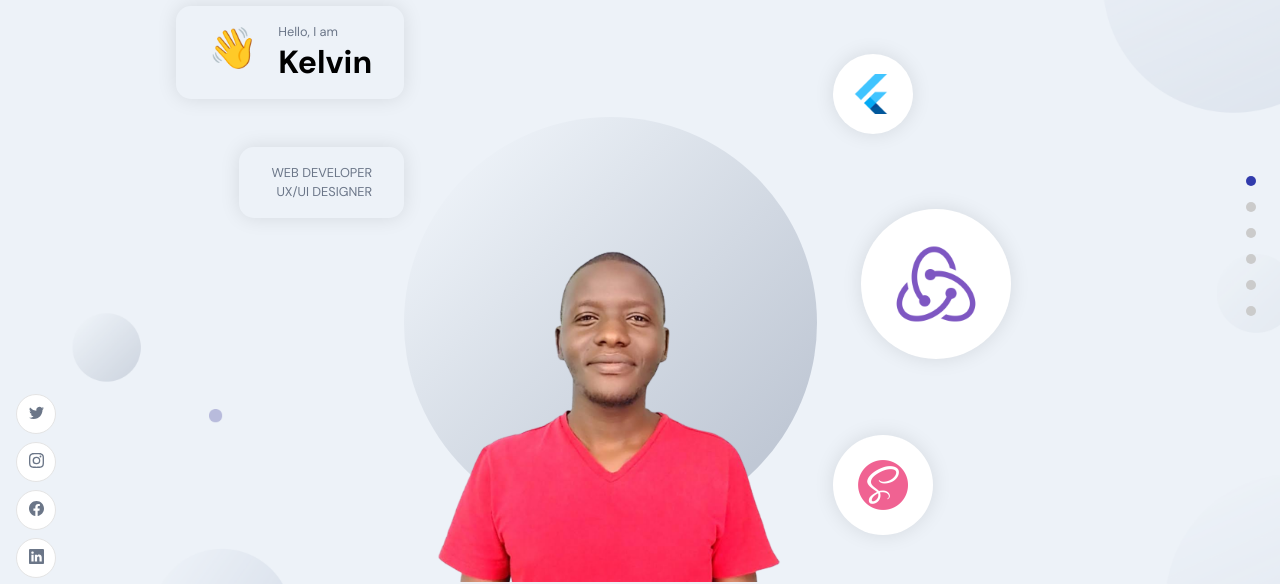
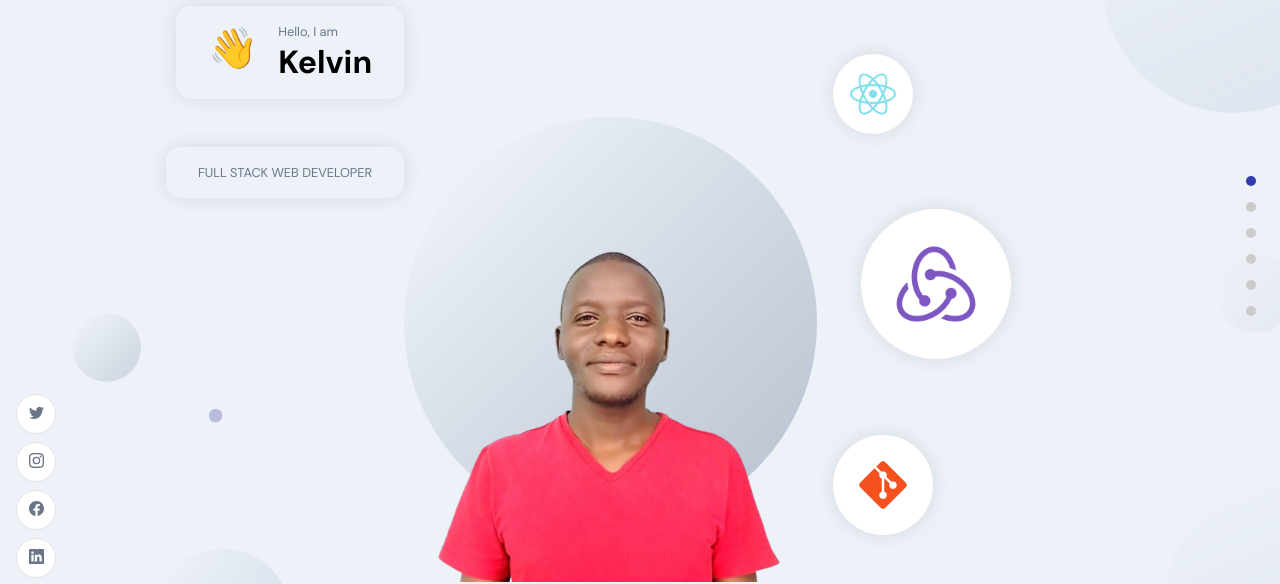
Before and after one commit to Kelvin-Ben/kelvin-benjamin, a React (Create React App) app in the folder frontend-react/: page / in a window 1280 px wide. Shown: the part 154-738 px from the top of the page. Built offline with nearby package versions, Linux system fonts and the light colour scheme; no server answers; a web font is replaced by a local one.

Commit message:
Remove a role in the header section

```diff
--- a/frontend-react/src/container/Header/Header.jsx
+++ b/frontend-react/src/container/Header/Header.jsx
@@ -31,8 +31,7 @@ const Header = () => (
           </div>
         </div>
         <div className="tag-cmp app_flex">
-          <p className="p-text">Web Developer</p>
-          <p className="p-text">UX/UI Designer</p>
+          <p className="p-text">Full Stack web Developer</p>
         </div>
       </div>
     </motion.div>
@@ -55,7 +54,7 @@ const Header = () => (
       whileInView={scaleVariants.whileInView}
       className="app__header-circles"
     >
-      {[images.flutter, images.redux, images.sass].map((circle, index) => (
+      {[images.react, images.redux, images.git].map((circle, index) => (
         <div className="circle-cmp app__flex" key={`circle- ${index}`}>
           <img src={circle} alt="circle" />
         </div>
```
